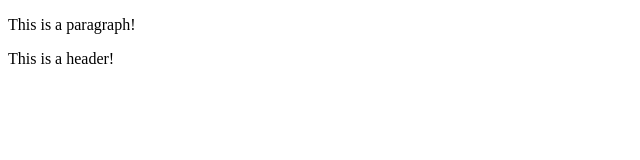
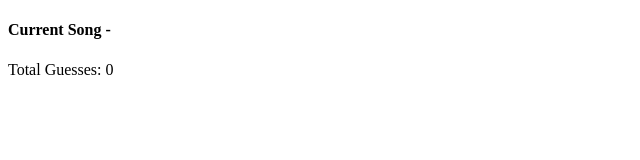
Before and after one commit to JGFM1217/MusicGame, a plain HTML site: page index.html in a window 1280 px wide. Shown: the whole page, without its empty margins (0-640 px from the left). Drawn offline with Linux system fonts and the light colour scheme.

Commit message:
Update index.html

```diff
--- a/index.html
+++ b/index.html
@@ -5,7 +5,7 @@
     <title>Test</title>
 </head>
 <body>
-<p>This is a paragraph!</p>
-<header4>This is a header!</header4>
+<h4>Current Song -</h4>
+<p>Total Guesses: 0</p>
 </body>
 </html>
```
